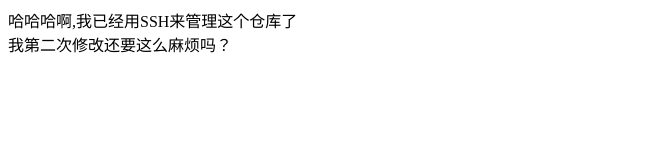
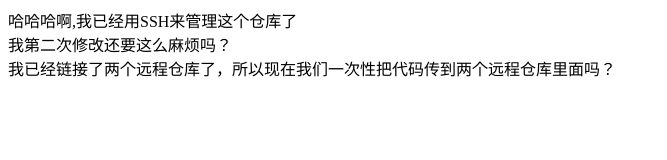
Before and after one commit to rui-rui-an/shhgithub, a plain HTML site: page index.html in a window 1280 px wide. Shown: the whole page, without its empty margins (0-667 px from the left). Drawn offline with Linux system fonts and the light colour scheme.

Commit message:
提交代码同时给两个远程仓库

```diff
--- a/index.html
+++ b/index.html
@@ -8,5 +8,6 @@
 <body>
     <div>哈哈哈啊,我已经用SSH来管理这个仓库了</div>
     <div>我第二次修改还要这么麻烦吗？</div>
+    <div>我已经链接了两个远程仓库了，所以现在我们一次性把代码传到两个远程仓库里面吗？</div>
 </body>
 </html>
```
